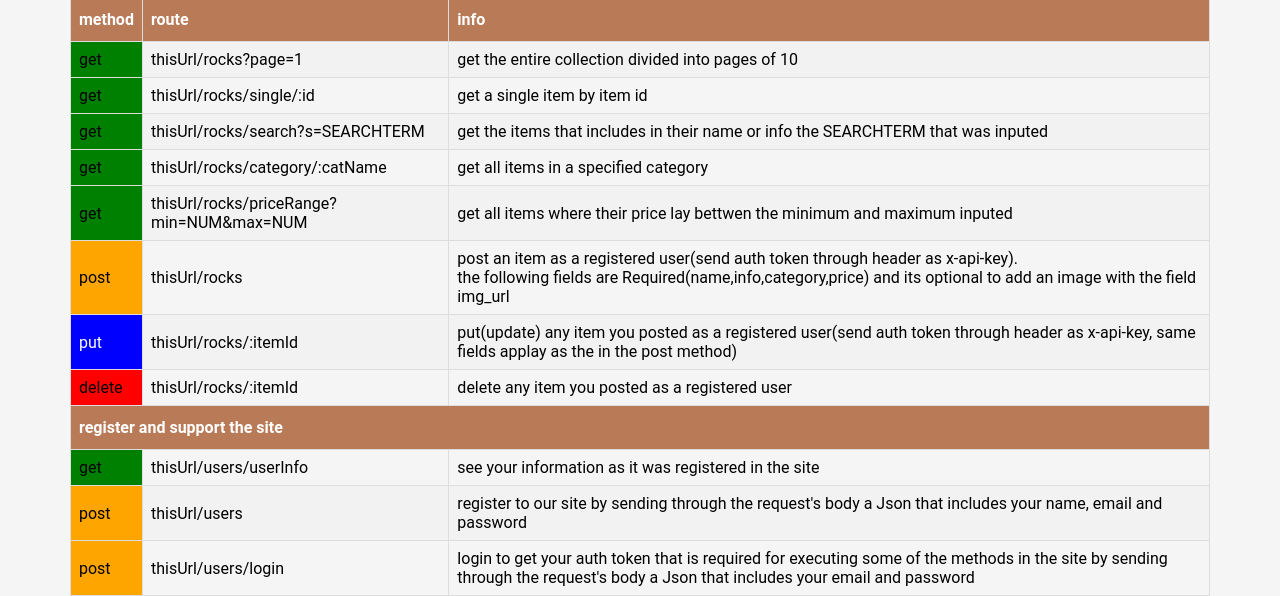
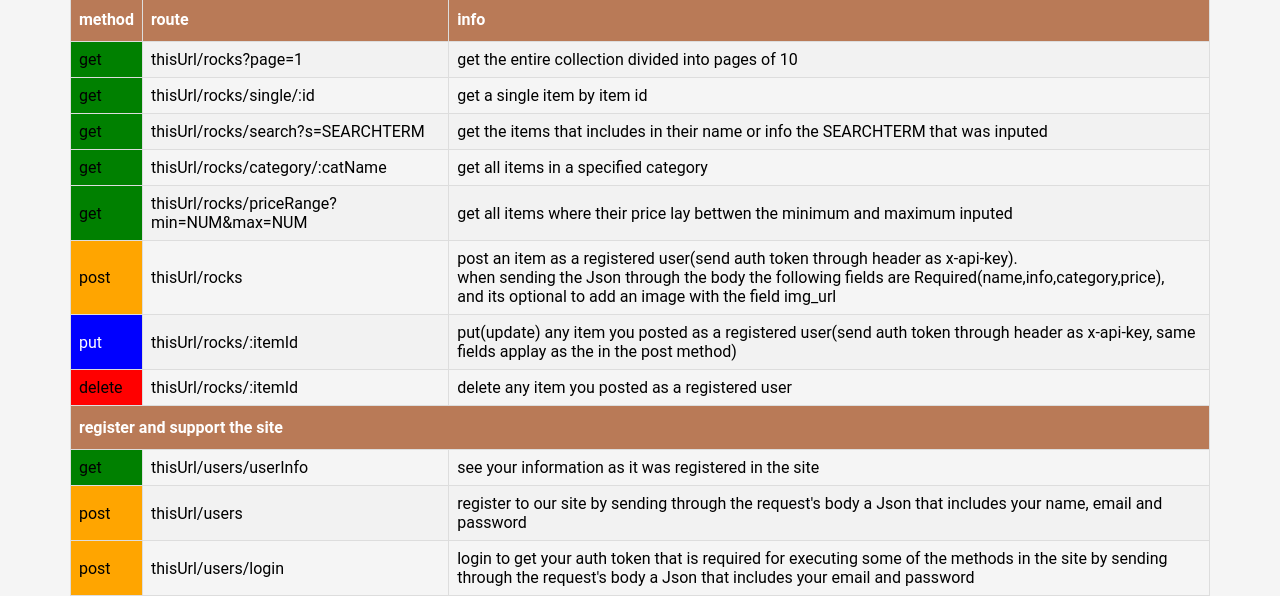
Before and after one commit to superPantsXXXIII/RockyApi, a website: page public/index.html in a window 1280 px wide. Shown: the part 340-936 px from the top of the page. Drawn offline with Linux system fonts and the light colour scheme.

Commit message:
Add files via upload

```diff
--- a/public/index.html
+++ b/public/index.html
@@ -52,7 +52,7 @@
         <tr>
           <td class="post">post</td>
           <td>thisUrl/rocks</td>
-          <td>post an item as a registered user(send auth token through header as x-api-key).<br/> the following fields are Required(name,info,category,price) and its optional to add an image with the field img_url</td>
+          <td>post an item as a registered user(send auth token through header as x-api-key).<br/>when sending the Json through the body the following fields are Required(name,info,category,price), <br/> and its optional to add an image with the field img_url</td>
         </tr>
         <tr>
           <td class="put">put</td>
```
